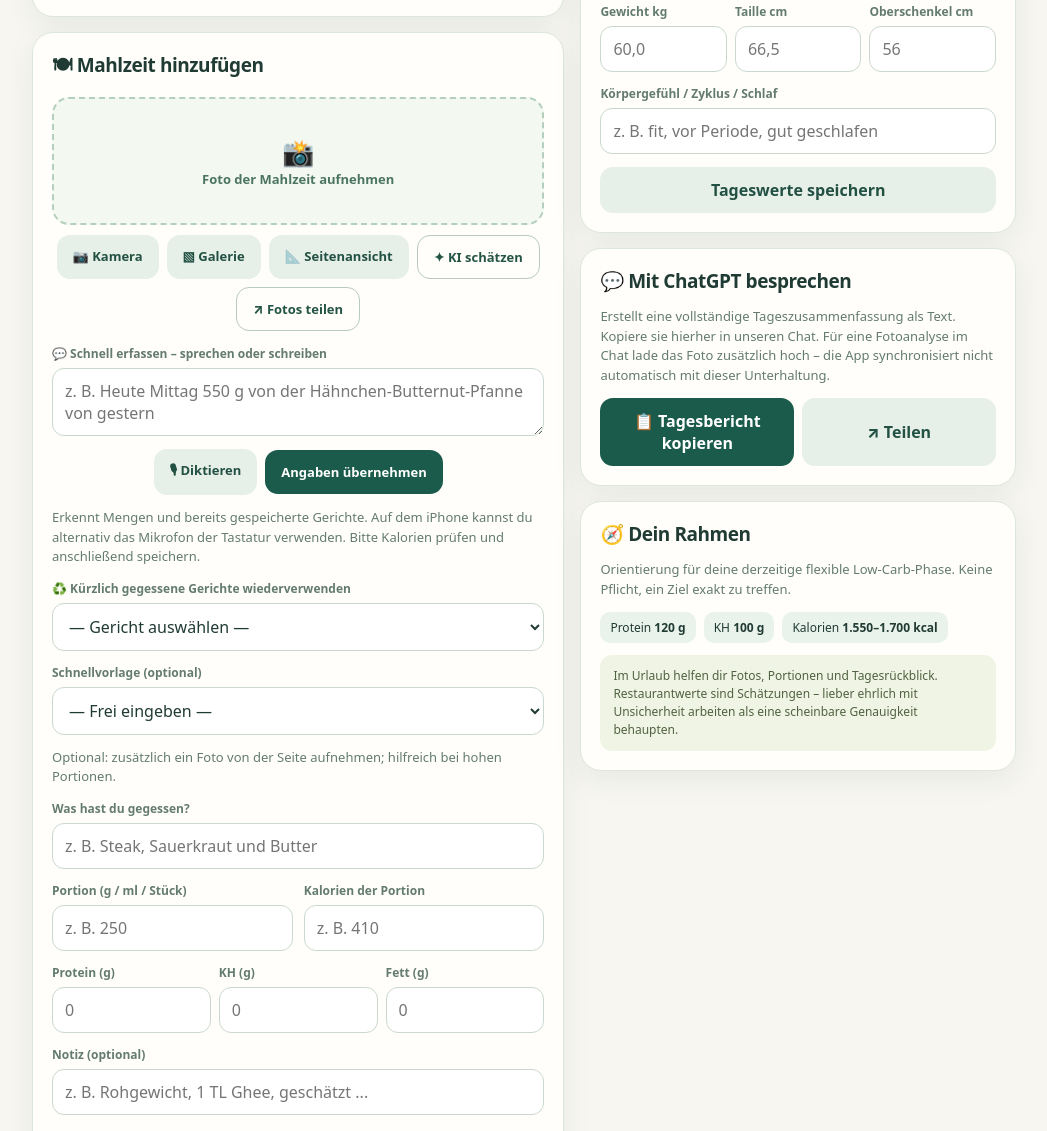
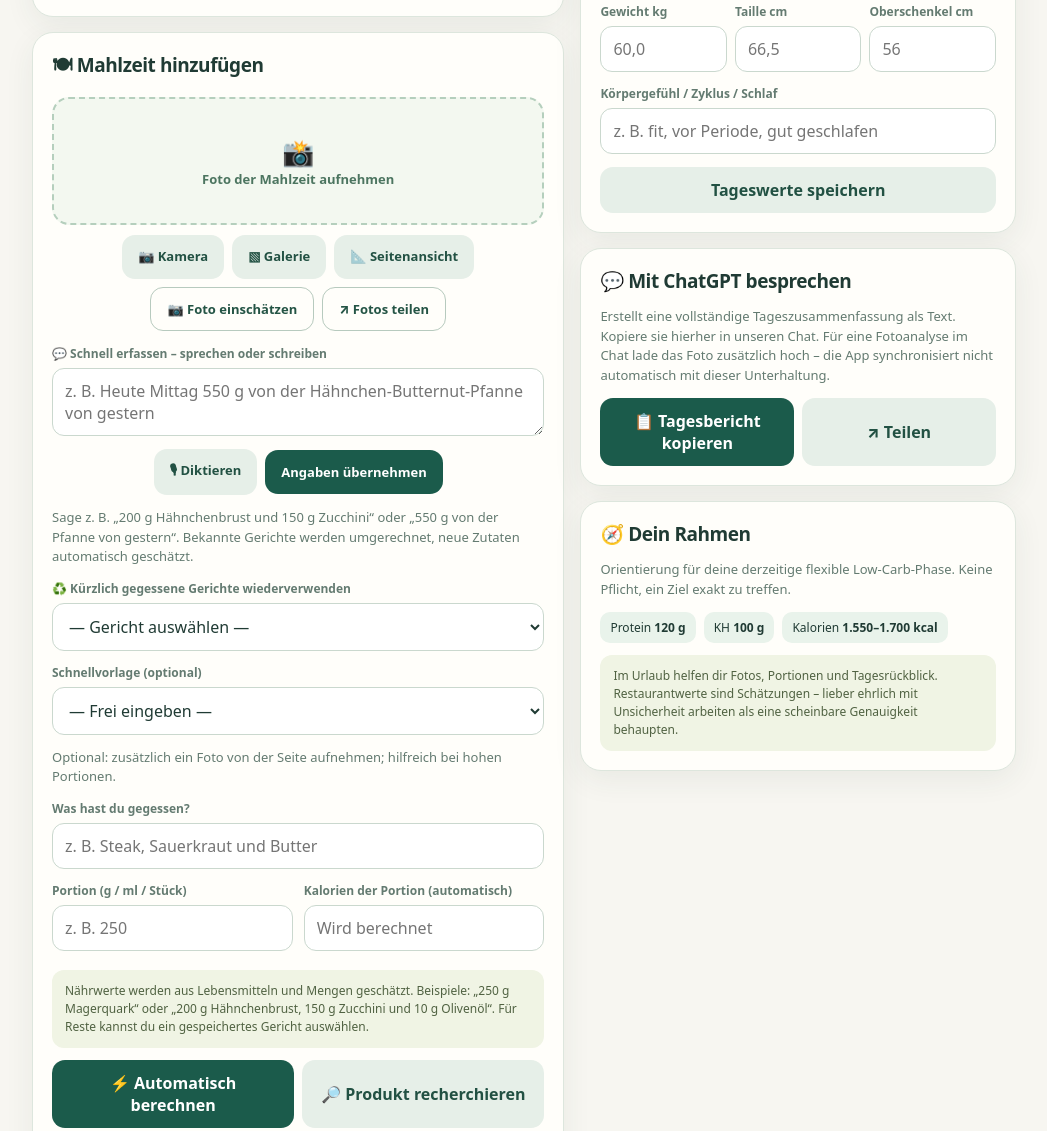
Before and after one commit to markus90ms-eng/get_shaped_app, a plain HTML site: page index.html in a window 1280 px wide. Shown: the part 966-2097 px from the top of the page, without its empty margins (116-1163 px from the left). Drawn offline with Linux system fonts and the light colour scheme.

Commit message:
Load nutritional calculation assistant in existing meal tracker

```diff
--- a/index.html
+++ b/index.html
@@ -196,5 +196,6 @@ $('importFile').onchange=async e=>{let file=e.target.files?.[0];if(!file)return;
 function shiftDay(i){let d=new Date(selected+'T12:00:00');d.setDate(d.getDate()+i);selected=datestr(d);render()};$('prevDay').onclick=()=>shiftDay(-1);$('nextDay').onclick=()=>shiftDay(1);$('date').onchange=e=>{if(e.target.value){selected=e.target.value;render()}};document.querySelectorAll('.tab').forEach(b=>b.onclick=()=>showTab(b.dataset.tab));
 initPresetDropdown();refreshRecent();render();if('serviceWorker'in navigator&&location.protocol==='https:')navigator.serviceWorker.register('./sw.js').catch(()=>{});
 </script>
+<script src="./nutrition.js"></script>
 </body>
 </html>
```
